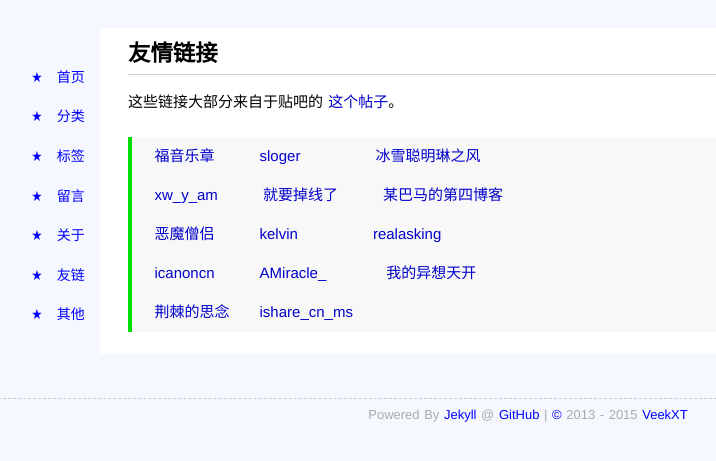
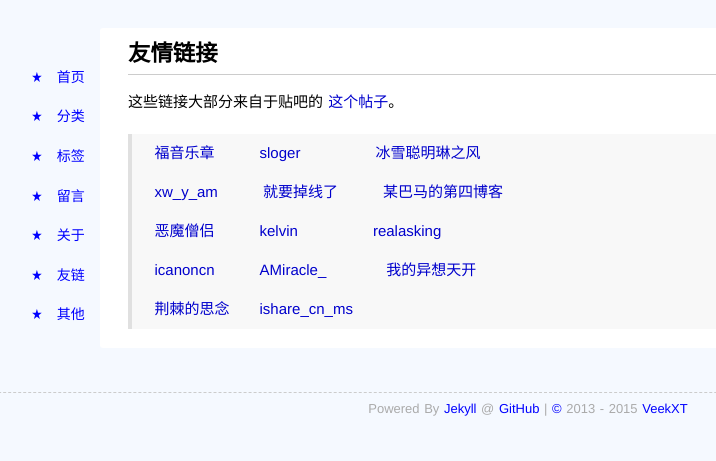
Before and after one commit to veekxt/one-point.github.io, a Jekyll site: the page built from links/index.md, in a window 1280 px wide. Shown: the top 461 px of the page, without its empty margins (112-828 px from the left). Built offline with Jekyll 4.4.1, drawn with Linux system fonts in a browser that asks for light colours; Markdown is read by kramdown in place of the engine named in the settings; comment, search, counter and statistics services are not loaded.

Commit message:
引用 样式更改

```diff
--- a/media/css/style.css
+++ b/media/css/style.css
@@ -11,7 +11,7 @@
 * --------------------------------- */
 /***
 
-update by wlzhizhen@163.com
+update by veekxt@gmail.com
 2014
 
 ***/
@@ -34,8 +34,8 @@ ol,ul{list-style-position:inside;text-indent:2em}
 ol ul, ul ol, ul ul, ol ol {margin-left:1em;}
 code{background-color:#f5fcf5;border: #0099CC solid 1px;padding:3px;margin:PX;border-radius: 2px;}
 pre code{margin:.9em 0;font-size:15px;line-height:1.45;display:block;overflow:auto;background-color:#f5fcf5;margin-left:1em;margin-right:1em;padding:7px;border-radius:3px;border: #0099CC solid 1px;}
-blockquote{display:block;text-align:justify;border-left:4px solid #00e000;background-color: #f8f8f8;}
-blockquote{margin:1em 0em;padding-left:1.5em;}
+blockquote{display:block;text-align:justify;border-left:4px solid #e0e0e0;background-color: #f8f8f8;}
+blockquote{margin:0.8em 0em;padding-left:1.5em;}
 blockquote p{margin:0;padding:.5em 0;}
 #container{width:800px;margin:2em auto;display:block;padding:0 2em;background-color:#ffffff;}
 .content{font-size:15px;line-height:24px;}/*主文本区*/
```
